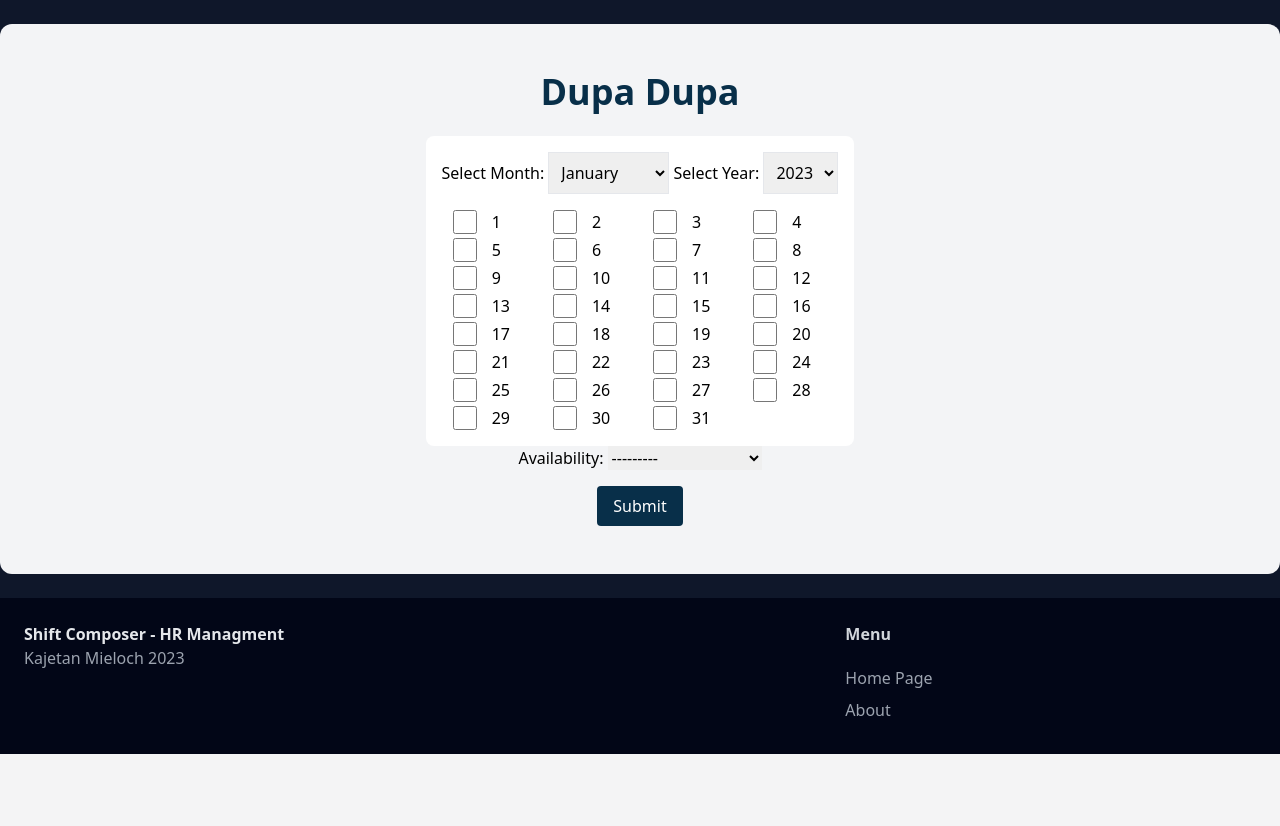
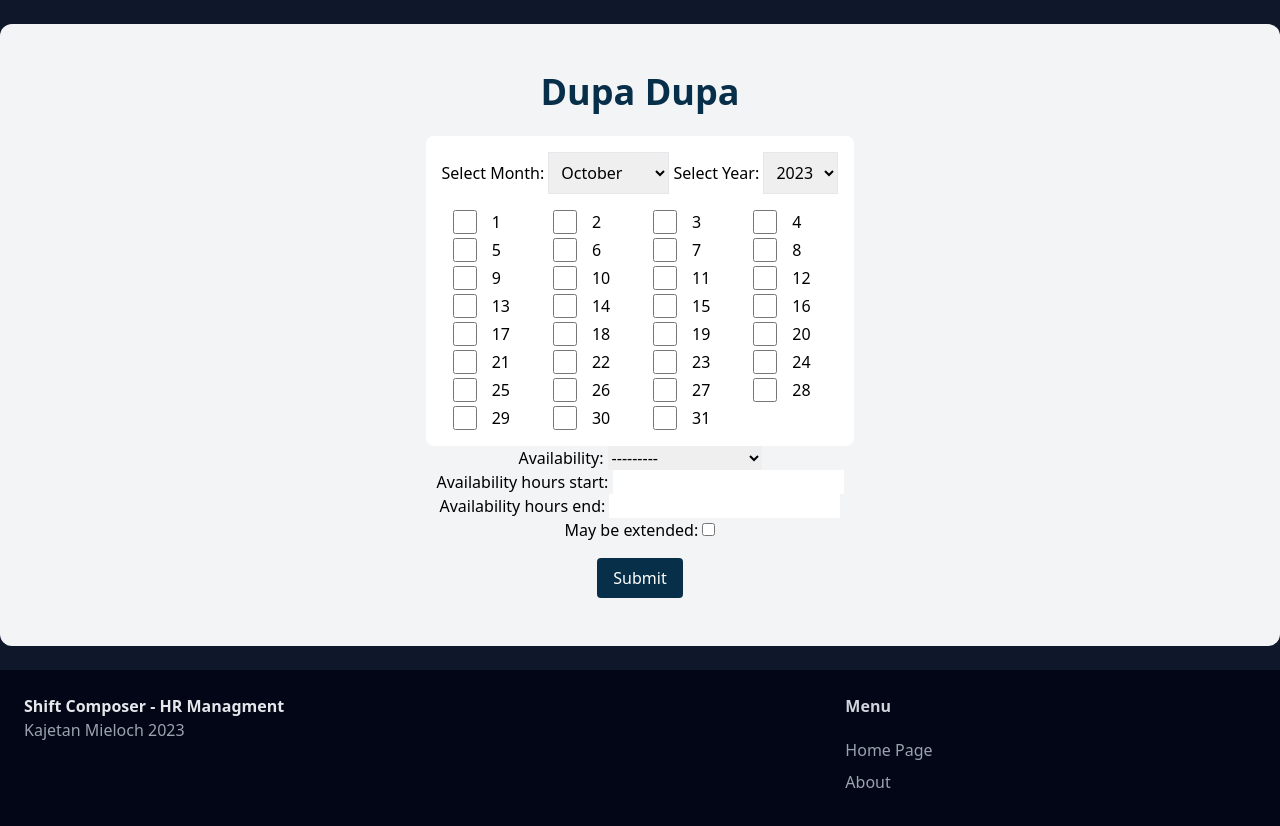
Before and after one commit to KajetanMieloch/Shift-Composer-2.0, a Django app: page /employees/details/12/ in a window 1280 px wide. Shown: the part 88-914 px from the top of the page. Before the commit the page ends 842 px from the top, so only its background shows below. Run offline with Django 4.2, Linux system fonts and the light colour scheme; a user stored in the database is signed in; data comes from the database, SQL or seed files in the repository; both versions use the stored data as it was after the commit; parts of the project's set-up code (start-up, migrations or seed data) failed here and were passed over; some libraries are stand-ins or nearby versions.

Commit message:
Save availability to database
It is now posible to add multiple availability at once

```diff
--- a/employees/forms.py
+++ b/employees/forms.py
@@ -25,4 +25,8 @@ class AddEmployeeForm(forms.Form):
 class AvailabilityForm(forms.ModelForm):
     class Meta:
         model = Availability
-        fields = ['availability']
+        fields = ['availability', 'availability_hours_start', 'availability_hours_end']
+
+    availability_hours_start = forms.TimeField(widget=forms.TimeInput(format='%H:%M'), required=False)
+    availability_hours_end = forms.TimeField(widget=forms.TimeInput(format='%H:%M'), required=False)
+    may_be_extended = forms.BooleanField(required=False)
--- a/employees/models.py
+++ b/employees/models.py
@@ -29,7 +29,6 @@ class Availability(models.Model):
         ('holiday', 'Holiday'),
         ('sick', 'Sick'),
         ('unpaid', 'Unpaid'),
-        ('other', 'Other'),
     )
 
     employee = models.ForeignKey(Employee, on_delete=models.CASCADE)
@@ -37,6 +36,7 @@ class Availability(models.Model):
     availability = models.CharField(max_length=20, choices=AVALIABILITY_CHOICES)
     availability_hours_start = models.TimeField(null=True, blank=True)
     availability_hours_end = models.TimeField(null=True, blank=True)
+    may_be_extended = models.BooleanField(default=False)
 
     def __str__(self):
-        return self.employee.name + " " + self.employee.surname + " - " + str(self.day) + " - " + self.availability
+        return  self.employee.name + " " + self.employee.surname + " - " + str(self.day) + " - " + self.availability
--- a/employees/templates/employees/details.html
+++ b/employees/templates/employees/details.html
@@ -7,6 +7,19 @@
 
 {% block content %}
 <div class="mt-6 mb-6 px-6 py-12 bg-gray-100 rounded-xl">
+
+    {% for msg in messages %}
+    {% if msg.tags == 'error' %}
+    <div class="px-6 py-4 mb-4 text-sm text-center bg-red-300 rounded-xl text-red-600 text-3xl font-bold">
+        {{ msg }}
+    </div>
+    {% endif %}
+    {% if msg.tags == 'success' %}
+    <div class="px-6 py-4 mb-4 text-sm text-center bg-green-500 rounded-xl opacity-50 text-white-100 text-3xl font-bold">
+        {{ msg }}
+    </div>
+    {% endif %}
+    {% endfor %}
     <h1 class="mb-6 text-4xl font-bold text-center text-sky-950">{{ employee.name }} {{ employee.surname }}</h1>
     <div class="flex flex-col items-center justify-center">
         <div class="max-w-md mx-auto bg-white p-4 rounded-lg">
@@ -24,7 +37,7 @@
         </div>
         <form action="#" method="POST" class="flex flex-col items-center justify-center">
             {% csrf_token %}
-            <input type="hidden" name="checkedDays" id="checkedDaysInput" value="">
+            <input type="hidden" name="days" id="checkedDaysInput" value="">
             {{ form.as_p }}
             <button type="submit" class="px-4 py-2 mt-4 text-white bg-sky-950 rounded hover:bg-sky-850">Submit</button>
         </form>
@@ -49,9 +62,10 @@
             option.text = months[i];
             monthDropdown.appendChild(option);
         }
+        monthDropdown.value = new Date().getMonth();
 
         const currentYear = new Date().getFullYear();
-        for (let year = currentYear; year <= currentYear + 10; year++) {
+        for (let year = currentYear; year <= currentYear +5; year++) {
             const option = document.createElement('option');
             option.value = year;
             option.text = year;
--- a/employees/views.py
+++ b/employees/views.py
@@ -4,6 +4,8 @@ from .models import Employee, Availability, Position
 from organisation.models import Organisation
 from .forms import AddPositionForm, AddEmployeeForm, AvailabilityForm
 from django.contrib import messages
+from datetime import datetime
+
 
 @login_required
 def index(request):
@@ -52,7 +54,41 @@ def delete(request, employee_id):
 def details(request, employee_id):
 
     if request.method == 'POST':
-        print(request.POST)
+        form = AvailabilityForm(request.POST)
+        if form.is_valid():
+            employee = Employee.objects.get(pk=employee_id)
+            days = request.POST['days']
+            availability = request.POST['availability']
+            availability_hours_start = request.POST['availability_hours_start']
+            availability_hours_end = request.POST['availability_hours_end']
+
+            try:
+                request.POST['may_be_extended']
+                may_be_extended = True
+            except:
+                may_be_extended = False
+
+            for date in days.split(','):
+                cleaned_date = (date.replace('[', '').replace(']', '').strip())[:-1][1:]
+                parts = cleaned_date.split('-')
+                year, month, day = parts[0], parts[1], parts[2]
+                day = day.zfill(2)
+                month = month.zfill(2)
+                formatted_date = f'{year}-{month}-{day}'
+
+                if availability_hours_start == '':
+                    availability_hours_start = None
+                if availability_hours_end == '':
+                    availability_hours_end = None
+
+                print(formatted_date)
+                availability_obj = Availability(employee=employee, day=formatted_date, availability=availability, availability_hours_start=availability_hours_start, availability_hours_end=availability_hours_end, may_be_extended=may_be_extended)
+                availability_obj.save()
+                print(availability)
+
+            messages.success(request, f'Availability added successfully')
+        else:
+            messages.error(request, f'Availability not added')
 
     try:
         Organisation.objects.get(members__user=request.user)
```
Also changed, not shown: db.sqlite3, employees/migrations/0004_availability_may_be_extended.py (added).
